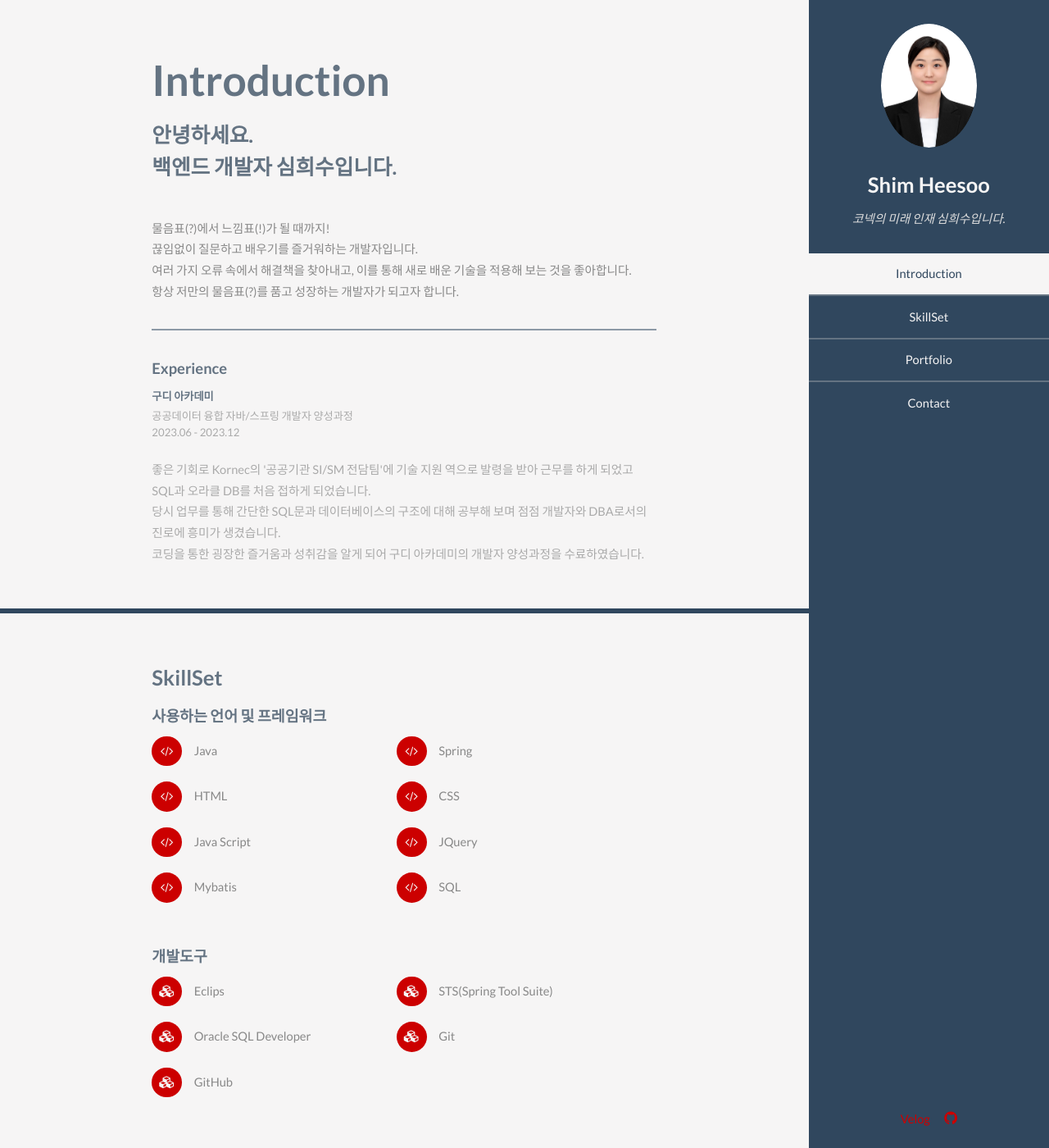
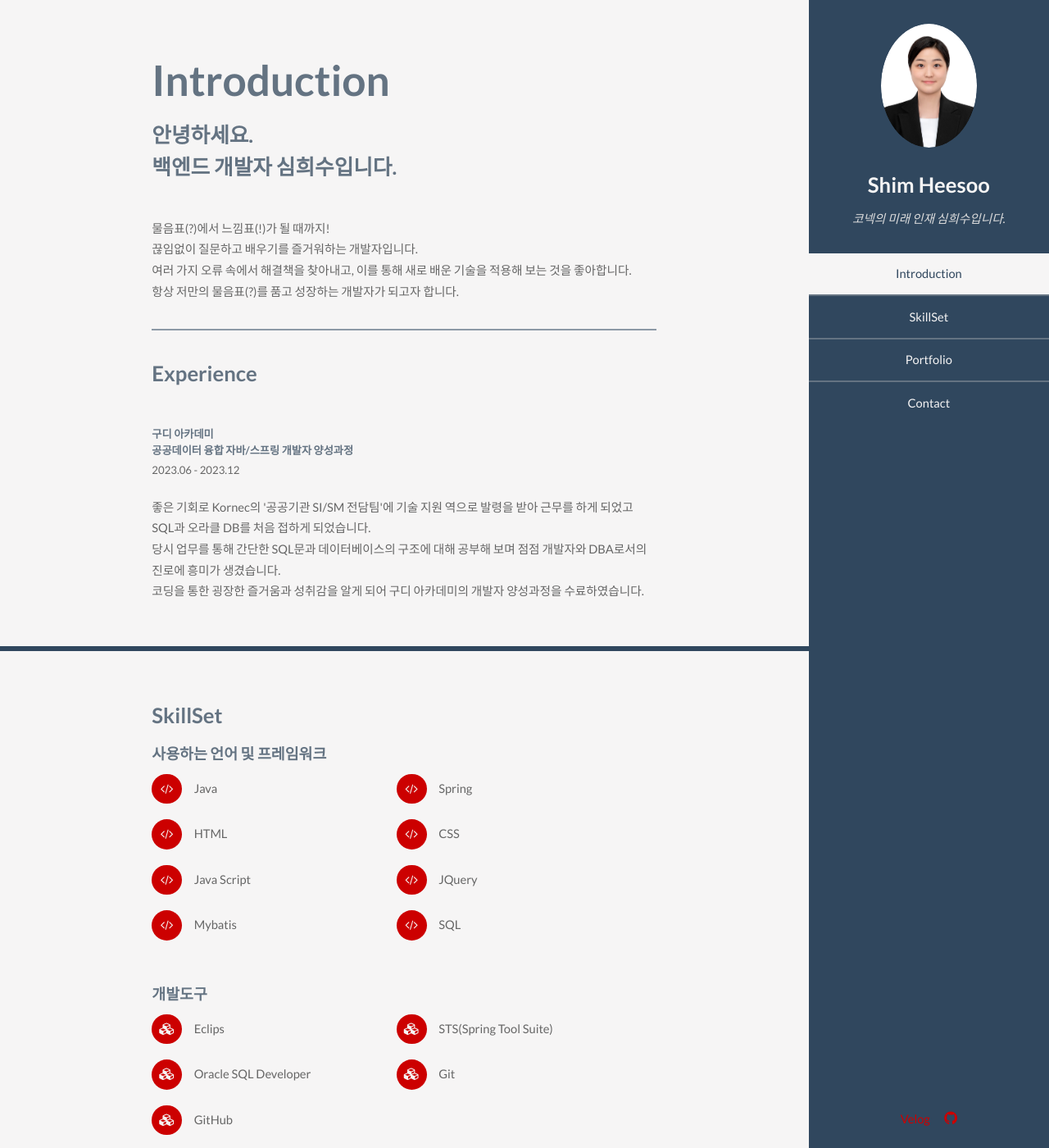
Before and after one commit to CHeessoo/CHeessoo.github.io, a Jekyll site: the page built from index.html, in a window 1280 px wide and 1400 px high. Shown: the whole window at 82% size. Built offline with Jekyll 4.4.1, drawn with Linux system fonts in a browser that asks for light colours; some of the changed text lies outside the part shown.

Commit message:
Update detail info

```diff
--- a/css/style-medium.css
+++ b/css/style-medium.css
@@ -60,7 +60,7 @@
 /* Layers */
 
 	#titleBar {
-		background: #30475E;
+		background: #647382;
 		color: #F6F5F5;
 		min-width: 320px;
 	}
@@ -95,7 +95,7 @@
 			}
 
 			#titleBar .toggle:before {
-				background: #647382;
+				background: #30475E;
 				color: #F6F5F5;
 				content: '\f0c9';
 				display: block;
--- a/css/style.css
+++ b/css/style.css
@@ -15,7 +15,7 @@
 	}
 
 	body, input, select, textarea {
-		color: #888;
+		color: #666666;
 		font-family: "Lato", sans-serif;
 		font-size: 16pt;
 		font-weight: 400;
@@ -169,7 +169,7 @@
 	}
 
 	header p {
-		color: #aaa;
+		color: #666666;
 		position: relative;
 		margin: 0 0 1.6875em 0;
 	}
@@ -1007,6 +1007,10 @@
 			border-top: 0;
 		}
 
+		#one h3 {
+			padding-bottom: 5%;
+		}
+
 /* One */
 	/*
 	#one:before {
--- a/index.html
+++ b/index.html
@@ -18,9 +18,9 @@
         </p>
         <hr>
         <header class="major">
-            <h4>Experience</h4>
-            <h5>구디 아카데미</h5>
-            <p>공공데이터 융합 자바/스프링 개발자 양성과정 <br/> 2023.06 - 2023.12</p>
+            <h3>Experience</h3>
+            <h5>구디 아카데미<br/>공공데이터 융합 자바/스프링 개발자 양성과정</h5>
+            <p>2023.06 - 2023.12</p>
             <p>
                 좋은 기회로 Kornec의 '공공기관 SI/SM 전담팀'에 기술 지원 역으로 발령을 받아 근무를 하게 되었고 SQL과 오라클 DB를 처음 접하게 되었습니다.<br/>
                 당시 업무를 통해 간단한 SQL문과 데이터베이스의 구조에 대해 공부해 보며 점점 개발자와 DBA로서의 진로에 흥미가 생겼습니다.<br/>
@@ -60,13 +60,15 @@
     <section id="three">
         <div class="container">
             <h3>Portfolio</h3>
-            <p>프로젝트 정리해서 적고 깃허브 링크 걸기</p>
             <div class="features">
                 <article>
-                    <a href="#" class="image"><img src="images/pic01.jpg" alt="" /></a>
+                    <a href="https://github.com/CHeessoo/hanbando" class="image"><img src="images/hanbando.png" alt="" /></a>
                     <div class="inner">
-                        <h4>Possibly broke spacetime</h4>
-                        <p>Integer eu ante ornare amet commetus vestibulum blandit integer in curae ac faucibus integer adipiscing ornare amet.</p>
+                        <h4>한반도 투어</h4>
+                        <p>
+                            '한반도 투어'는 여행사 사이트로,
+                            국내여행에 관련된 패키지여행 상품과 호텔 예약 서비스를 제공하는 웹 프로젝트입니다.
+                        </p>
                     </div>
                 </article>
             </div>
```
Also changed, not shown: images/pic01.jpg (deleted), images/pic02.jpg (deleted), images/pic03.jpg (deleted), 1 other file.
